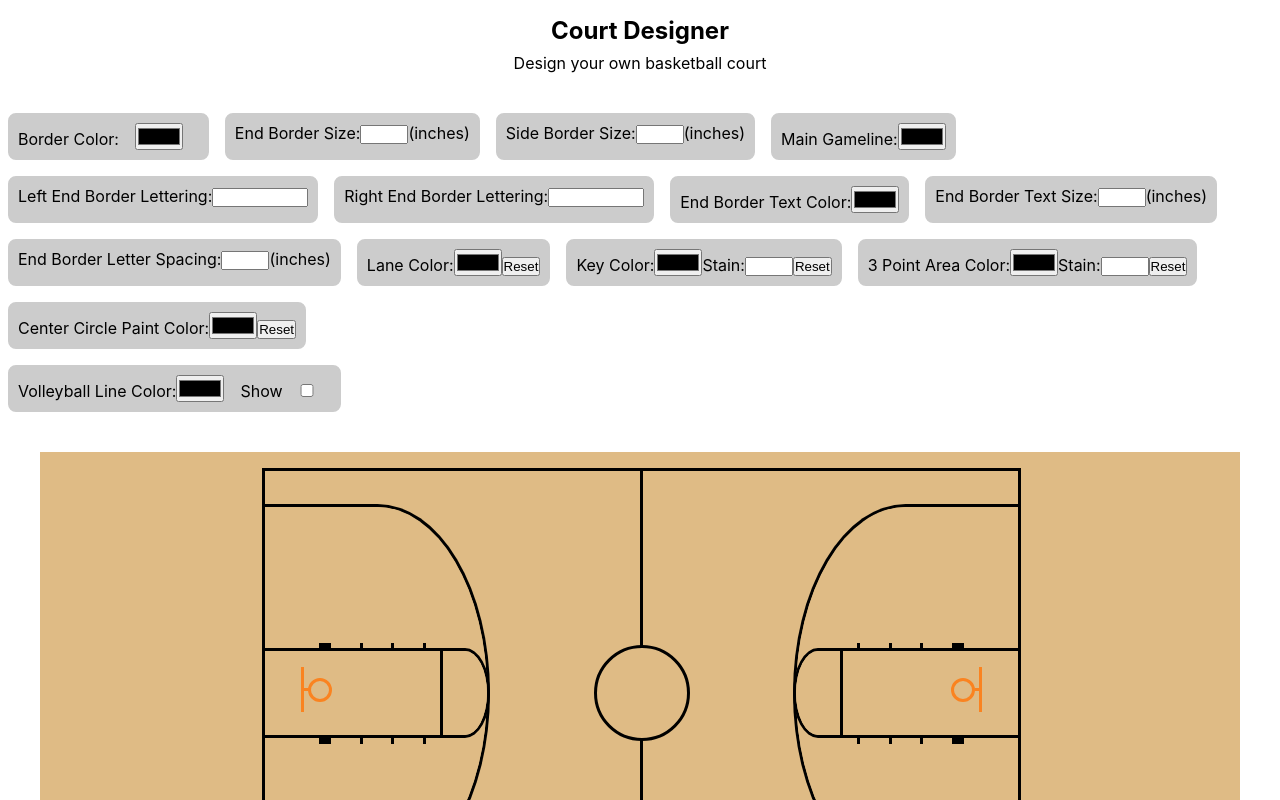
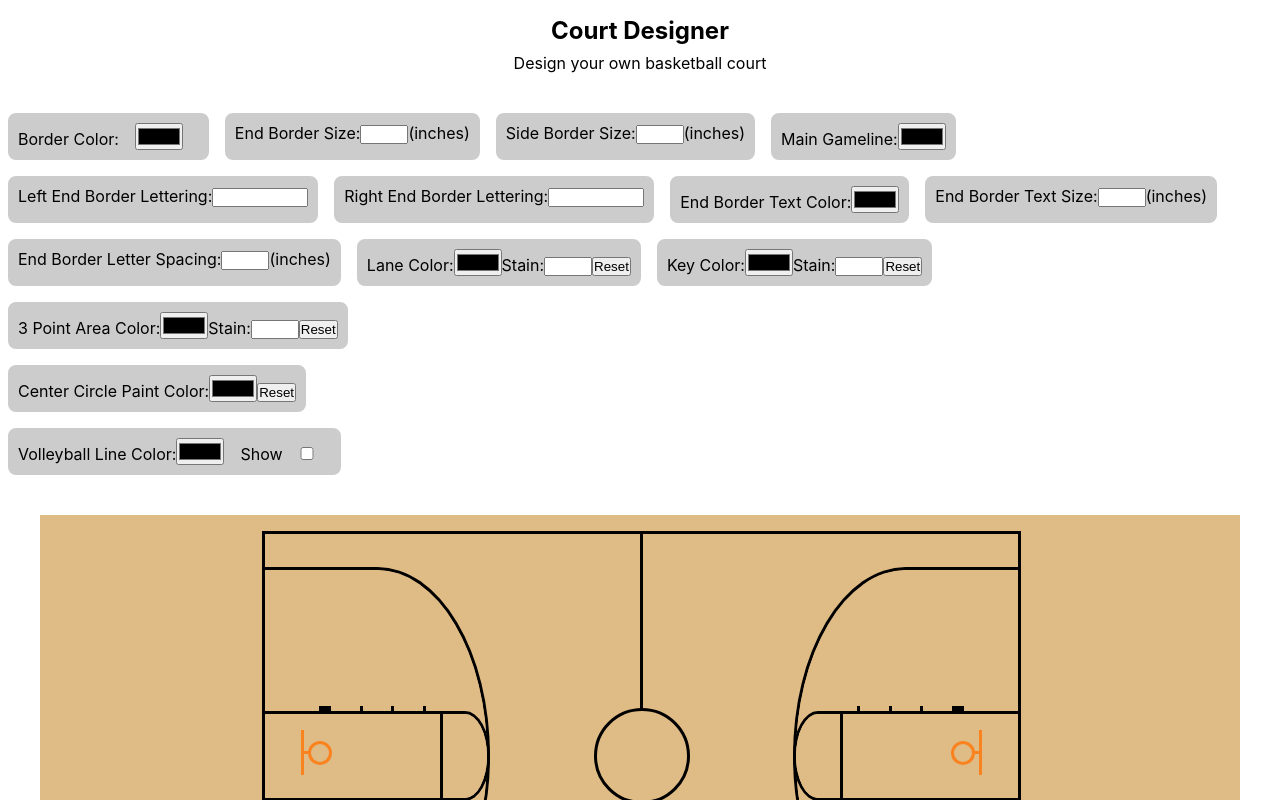
Before and after one commit to jbratcher/court-designer, a React (Create React App) app: page / in a window 1280 px wide. Shown: the top 800 px of the page. Built offline with nearby package versions, Linux system fonts and the light colour scheme.

Commit message:
feat: lane stain opacity input and logic, reset for color and stain for key, lane, and 3 point areas

```diff
--- a/src/App.js
+++ b/src/App.js
@@ -16,6 +16,7 @@ class App extends Component {
       endBorderTextColor: "white",
       endBorderTextSize: 48,
       laneColor: "#DFBB85",
+      laneColorOpacity: 1,
       leftEndBorderText: "",
       keyColor: "#DFBB85",
       keyColorOpacity: 1,
@@ -39,9 +40,11 @@ class App extends Component {
   }
 
   handleColorReset = e => {
-    let property = e.target.parentElement.firstElementChild.firstElementChild.name;
+    let propertyNameColor = e.target.parentElement.firstElementChild.firstElementChild.name;
+    let propertyNameOpacity = `${e.target.parentElement.firstElementChild.firstElementChild.name}Opacity`;
     this.setState({
-      [property]: "#DFBB85"
+      [propertyNameColor]: "#DFBB85",
+      [propertyNameOpacity]: 1
     });
   }
 
@@ -69,6 +72,7 @@ class App extends Component {
       endBorderTextColor,
       endBorderTextSize,
       laneColor,
+      laneColorOpacity,
       leftEndBorderText,
       keyColor,
       keyColorOpacity,
@@ -246,6 +250,18 @@ class App extends Component {
                   </input>
                 </label>
 
+                <label>Stain:
+                  <input
+                    className="laneColorOpacity"
+                    min="0.1"
+                    max="1.0"
+                    step="0.1"
+                    name="laneColor"
+                    onChange={this.handleColorStain}
+                    type="number">
+                  </input>
+                </label>
+
                 <button
                   className="laneResetColor"
                   name="laneResetColor"
@@ -392,6 +408,7 @@ class App extends Component {
           endBorderTextColor={endBorderTextColor}
           endBorderTextSize={endBorderTextSize}
           laneColor={laneColor}
+          laneColorOpacity={laneColorOpacity}
           leftEndBorderText={leftEndBorderText}
           keyColor={keyColor}
           keyColorOpacity={keyColorOpacity}
--- a/src/App.scss
+++ b/src/App.scss
@@ -196,6 +196,13 @@ ul {
     position: relative;
     z-index: 1;
 
+    .leftLaneAreaInner {
+      width: 100%;
+      height: 100%;
+      position: absolute;
+      z-index: -1;
+    }
+
     .leftLaneMarkingContainer {
       display: flex;
       justify-content: space-around;
@@ -333,6 +340,13 @@ ul {
     min-width: 175px;
     position: relative;
 
+      .rightLaneAreaInner {
+        width: 100%;
+        height: 100%;
+        position: absolute;
+        z-index: 0;
+      }
+
     .rightLaneMarkingContainer {
       display: flex;
       justify-content: space-around;
@@ -359,6 +373,7 @@ ul {
     .rightGoalContainer {
       display: flex;
       justify-content: flex-end;
+      position: relative;
 
       .rightGoalBackboard {
         background: #FA8320;
--- a/src/Court.js
+++ b/src/Court.js
@@ -15,6 +15,7 @@ class Court extends Component {
       keyColor,
       keyColorOpacity,
       laneColor,
+      laneColorOpacity,
       leftEndBorderText,
       mainGameLineColor,
       rightEndBorderText,
@@ -105,10 +106,18 @@ class Court extends Component {
                   <section
                     className="leftLaneArea"
                     style={{
-                      backgroundColor: laneColor,
                       borderColor: mainGameLineColor
                     }}
                   >
+
+                    <section
+                      className="leftLaneAreaInner"
+                      style={{
+                        backgroundColor: laneColor,
+                        opacity: laneColorOpacity
+                      }}
+                      >
+                    </section>
 
                     <ul className="leftLaneMarkingContainer">
 
@@ -259,10 +268,18 @@ class Court extends Component {
                   <section
                     className="rightLaneArea"
                     style={{
-                      backgroundColor: laneColor,
                       borderColor: mainGameLineColor
                     }}
                   >
+
+                    <section
+                      className="rightLaneAreaInner"
+                      style={{
+                        backgroundColor: laneColor,
+                        opacity: laneColorOpacity
+                      }}
+                      >
+                    </section>
 
                     <ul
                       className="rightLaneMarkingContainer"
```
